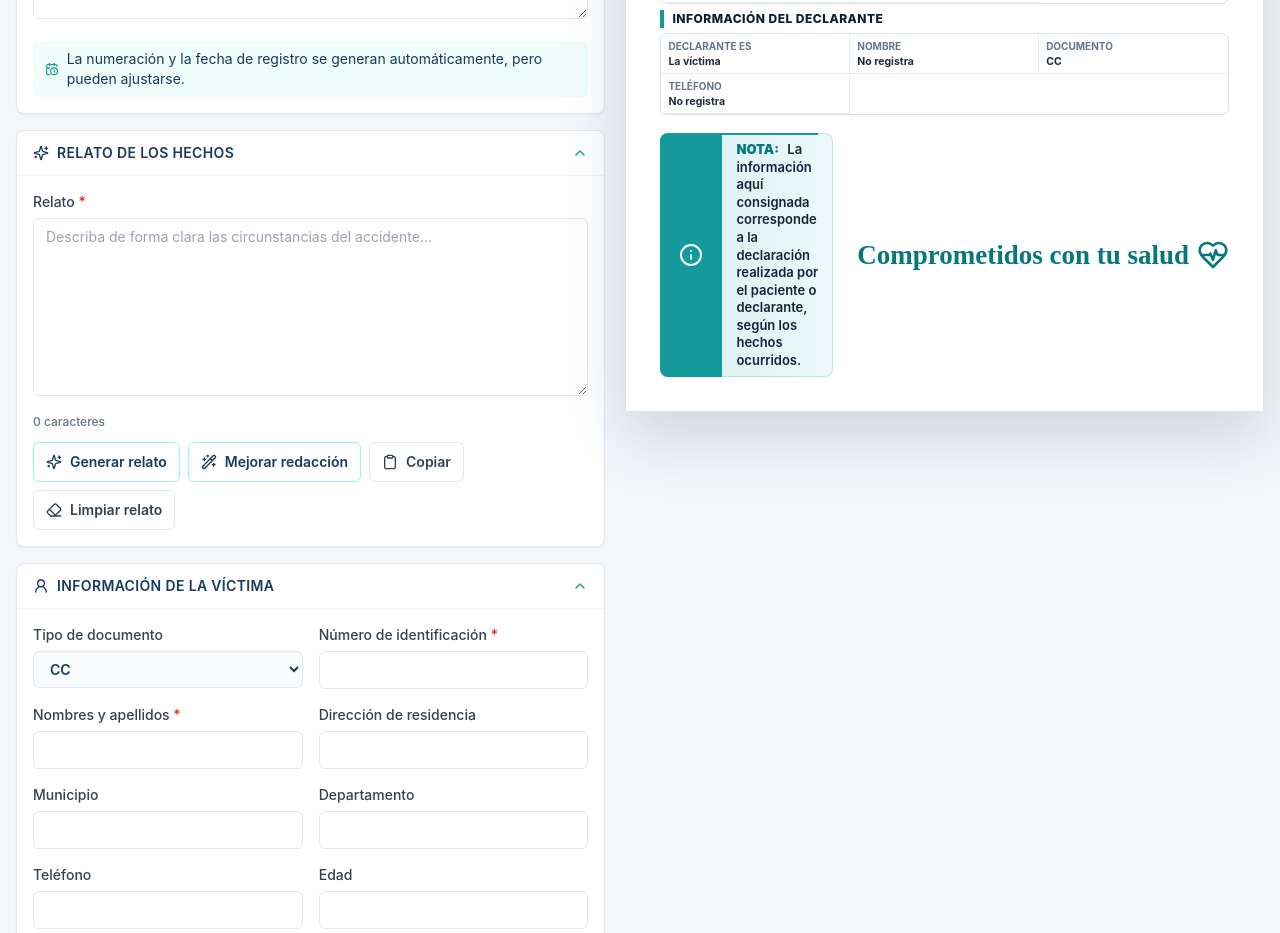
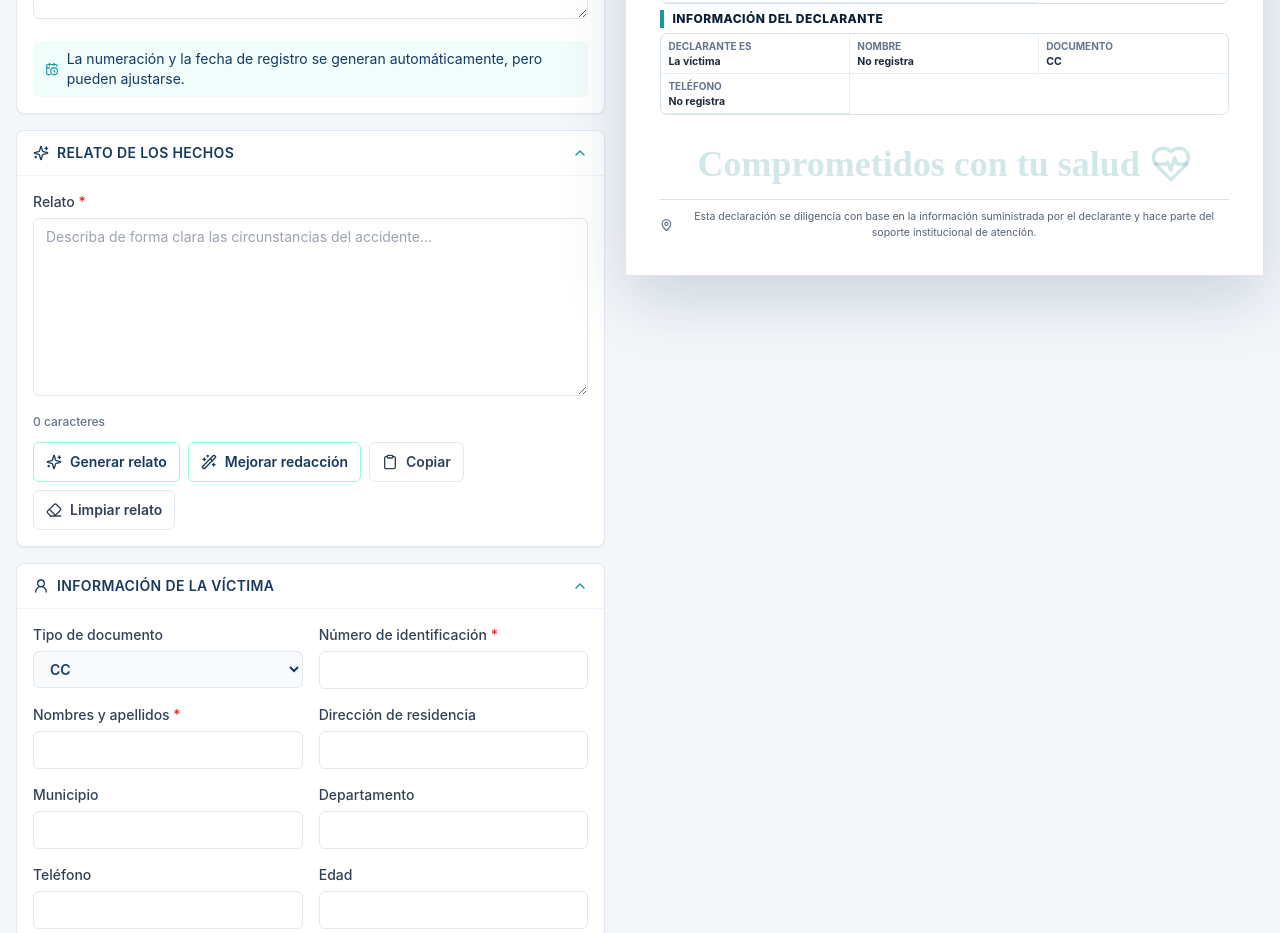
Before and after one commit to romariomartinez/Accidentes, a React (Vite) app: page / in a window 1280 px wide. Shown: the part 1060-1993 px from the top of the page. Built offline with nearby package versions, Linux system fonts and the light colour scheme.

Commit message:
Move slogan to watermark area

```diff
--- a/src/components/DocumentPreview.tsx
+++ b/src/components/DocumentPreview.tsx
@@ -1,4 +1,4 @@
-import { CalendarDays, FileBadge2, HeartPulse, Info, UserRound } from 'lucide-react';
+import { CalendarDays, FileBadge2, HeartPulse, MapPin, UserRound } from 'lucide-react';
 import { TrafficAccidentDeclaration } from '../types/declaration';
 import { emptyText, formatColombianDate, formatTime12h } from '../utils/formatters';
 
@@ -112,20 +112,14 @@ export const DocumentPreview = ({ data, scale = 'normal' }: Props) => (
       </div>
     </DocumentSection>
 
+    <div className="doc-watermark-slogan">
+      <span>Comprometidos con tu salud</span>
+      <HeartPulse className="h-10 w-10" />
+    </div>
+
     <footer className="doc-footer">
-      <div className="doc-note">
-        <span className="doc-note-icon">
-          <Info className="h-6 w-6" />
-        </span>
-        <p>
-          <strong>NOTA:</strong> La información aquí consignada corresponde a la declaración realizada por el paciente
-          o declarante, según los hechos ocurridos.
-        </p>
-      </div>
-      <div className="doc-slogan">
-        <span>Comprometidos con tu salud</span>
-        <HeartPulse className="h-8 w-8" />
-      </div>
+      <MapPin className="h-4 w-4" />
+      Esta declaración se diligencia con base en la información suministrada por el declarante y hace parte del soporte institucional de atención.
     </footer>
   </article>
 );
--- a/src/styles.css
+++ b/src/styles.css
@@ -215,75 +215,42 @@ body {
 .doc-footer {
   display: flex;
   align-items: center;
-  justify-content: space-between;
-  gap: 24px;
-  break-inside: avoid;
-  page-break-inside: avoid;
-  margin-top: 18px;
-  padding-top: 0;
+  gap: 6px;
+  color: #536273;
+  font-size: 10.5px;
 }
 
-.doc-note {
-  position: relative;
-  display: grid;
-  grid-template-columns: 62px 1fr;
-  min-height: 58px;
-  flex: 1 1 auto;
-  overflow: hidden;
-  border-radius: 8px;
-  background: linear-gradient(90deg, #d8eff2 0%, #edf8f9 100%);
-  box-shadow: inset 0 0 0 1px rgba(21, 154, 156, 0.2);
-}
-
-.doc-note::before {
-  position: absolute;
-  top: 0;
-  left: 38px;
-  width: 120px;
-  height: 2px;
-  background: #159a9c;
-  content: '';
-}
-
-.doc-note-icon {
+.doc-watermark-slogan {
   display: flex;
   align-items: center;
   justify-content: center;
-  background: #159a9c;
-  color: white;
+  gap: 10px;
+  margin: 28px 0 14px;
+  color: rgba(4, 120, 125, 0.18);
+  pointer-events: none;
+  user-select: none;
 }
 
-.doc-note p {
-  align-self: center;
-  margin: 0;
-  padding: 8px 14px;
-  color: #12243a;
-  font-size: 13px;
-  font-weight: 600;
-  line-height: 1.35;
-}
-
-.doc-note strong {
-  color: #04787d;
-  font-weight: 900;
-  margin-right: 5px;
-}
-
-.doc-slogan {
-  display: flex;
-  flex: 0 0 250px;
-  align-items: center;
-  justify-content: flex-end;
-  gap: 8px;
-  color: #04787d;
-}
-
-.doc-slogan span {
+.doc-watermark-slogan span {
   font-family: "Segoe Script", "Brush Script MT", cursive;
-  font-size: 27px;
+  font-size: 36px;
   font-weight: 700;
   line-height: 1;
   white-space: nowrap;
+}
+
+.doc-watermark-slogan svg {
+  height: 42px;
+  width: 42px;
+}
+
+.doc-footer {
+  break-inside: avoid;
+  page-break-inside: avoid;
+  margin-top: 8px;
+  border-top: 1px solid #d7e1ea;
+  padding-top: 9px;
+  text-align: center;
 }
 
 @media (max-width: 1279px) {
@@ -311,8 +278,7 @@ body {
 
   .doc-header,
   .doc-summary,
-  .doc-grid,
-  .doc-footer {
+  .doc-grid {
     grid-template-columns: 1fr;
   }
 
@@ -327,15 +293,9 @@ body {
     border-right: 0;
   }
 
-  .doc-footer {
-    align-items: stretch;
-    flex-direction: column;
-    gap: 12px;
-  }
-
-  .doc-slogan {
-    flex-basis: auto;
-    justify-content: center;
+  .doc-watermark-slogan span {
+    font-size: 26px;
+    white-space: normal;
   }
 }
 
@@ -460,7 +420,7 @@ body {
   }
 
   .doc-summary svg,
-  .doc-slogan svg {
+  .doc-footer svg {
     height: 16px !important;
     width: 16px !important;
   }
@@ -510,43 +470,28 @@ body {
     margin-top: 2px !important;
   }
 
-  .doc-footer {
-    align-items: center !important;
-    display: flex !important;
-    gap: 18px !important;
-    justify-content: space-between !important;
-    margin-top: 34px !important;
-    padding-top: 0 !important;
+  .doc-watermark-slogan {
+    margin: 34px 0 18px !important;
+    color: rgba(4, 120, 125, 0.14) !important;
   }
 
-  .doc-note {
-    grid-template-columns: 48px 1fr !important;
-    min-height: 45px !important;
-    border-radius: 6px !important;
+  .doc-watermark-slogan span {
+    font-size: 34px !important;
   }
 
-  .doc-note p {
-    font-size: 10px !important;
-    line-height: 1.25 !important;
-    padding: 6px 10px !important;
+  .doc-watermark-slogan svg {
+    height: 38px !important;
+    width: 38px !important;
   }
 
-  .doc-note-icon svg {
-    height: 21px !important;
-    width: 21px !important;
-  }
-
-  .doc-slogan {
-    flex-basis: 210px !important;
+  .doc-footer {
+    display: flex !important;
+    align-items: center !important;
     gap: 6px !important;
-  }
-
-  .doc-slogan span {
-    font-size: 21px !important;
-  }
-
-  .doc-slogan svg {
-    height: 25px !important;
-    width: 25px !important;
+    color: #536273 !important;
+    font-size: 10.5px !important;
+    margin-top: 8px !important;
+    border-top: 1px solid #d7e1ea !important;
+    padding-top: 9px !important;
   }
 }
```
